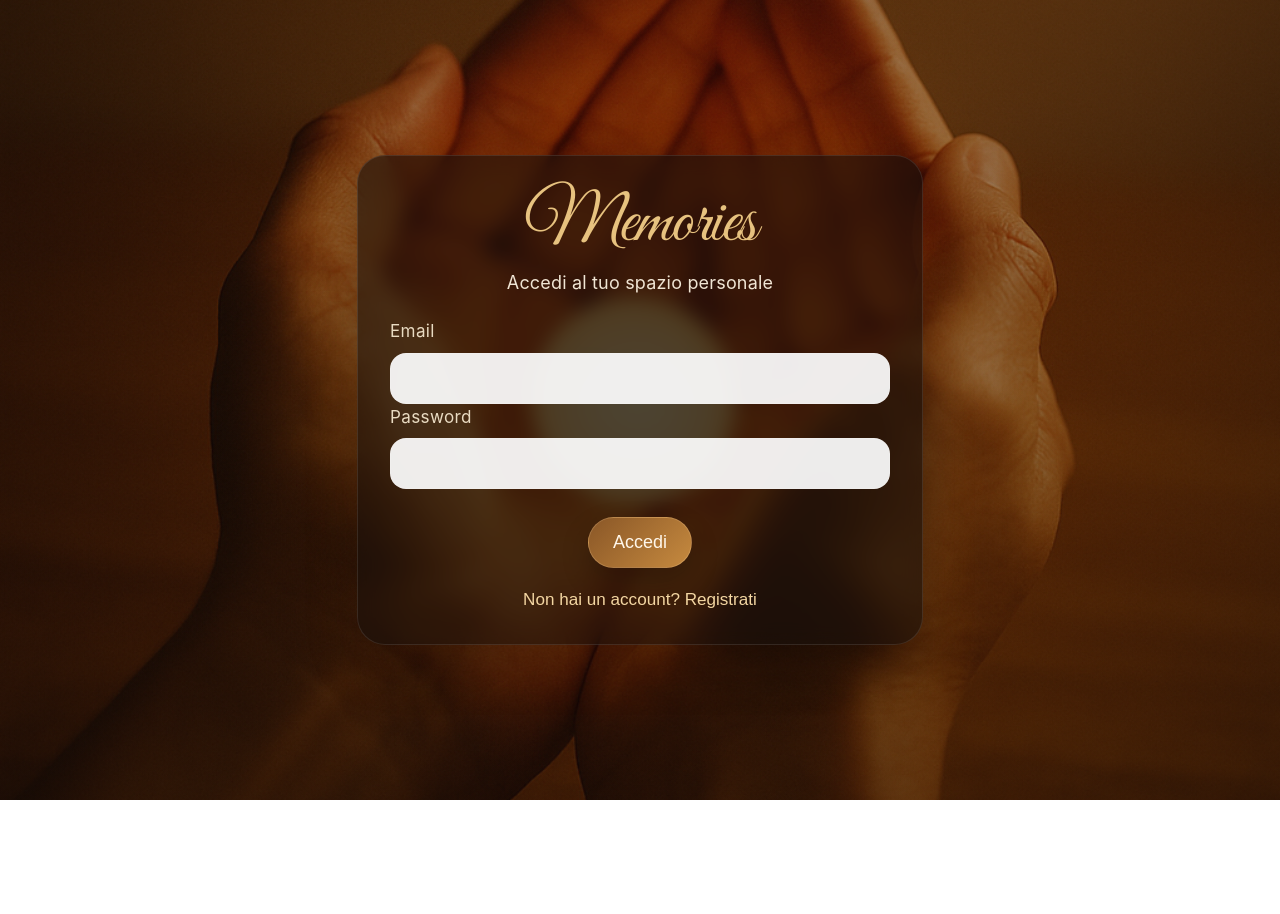
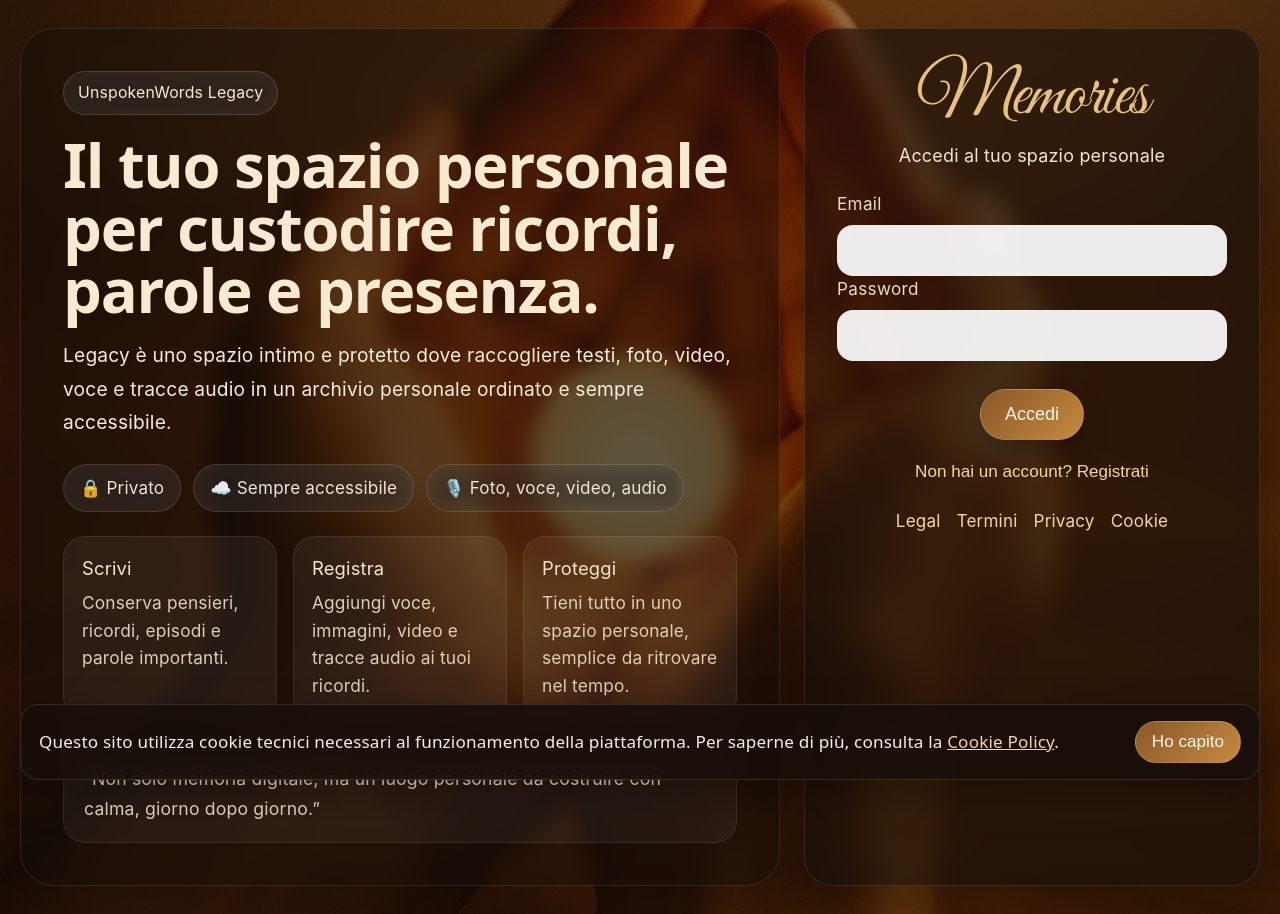
Before and after one commit to Paride63/unspokenwords-legacy-clean, a React (Vite) app: page / in a window 1280 px wide. Before the commit the page ends 800 px from the top, so only its background shows below. Built offline with nearby package versions, Linux system fonts and the light colour scheme.

Commit message:
Landig page new 230326

```diff
--- a/src/App.jsx
+++ b/src/App.jsx
@@ -102,6 +102,8 @@ function AuthScreen() {
   const [acceptTerms, setAcceptTerms] = useState(false)
   const [acceptPrivacy, setAcceptPrivacy] = useState(false)
 
+  const isMobile = typeof window !== 'undefined' && window.innerWidth < 980
+
   const handleSubmit = async () => {
     try {
       setLoading(true)
@@ -156,10 +158,80 @@ function AuthScreen() {
       <div style={styles.homeOverlay} />
       <div style={styles.homeVignette} />
 
+      <div
+        style={{
+          ...styles.authShell,
+          ...(isMobile ? styles.authShellMobile : {}),
+        }}
+      >
+        <div
+          style={{
+            ...styles.authLayout,
+            ...(isMobile ? styles.authLayoutMobile : {}),
+          }}
+        >
+          <div
+            style={{
+              ...styles.authHeroPanel,
+              ...(isMobile ? styles.authHeroPanelMobile : {}),
+            }}
+          >
+            <div style={styles.authBadge}>UnspokenWords Legacy</div>
+
+            <h1 style={styles.authHeroTitle}>
+              Il tuo spazio personale
+              <br />
+              per custodire ricordi,
+              <br />
+              parole e presenza.
+            </h1>
+
+            <div style={styles.authHeroLead}>
+              Legacy è uno spazio intimo e protetto dove raccogliere testi, foto, video,
+              voce e tracce audio in un archivio personale ordinato e sempre accessibile.
+            </div>
+
+            <div style={styles.authHeroPills}>
+              <span style={styles.authHeroPill}>🔒 Privato</span>
+              <span style={styles.authHeroPill}>☁️ Sempre accessibile</span>
+              <span style={styles.authHeroPill}>🎙️ Foto, voce, video, audio</span>
+            </div>
+
+            <div style={styles.authFeatureGrid}>
+              <div style={styles.authFeatureCard}>
+                <div style={styles.authFeatureTitle}>Scrivi</div>
+                <div style={styles.authFeatureText}>
+                  Conserva pensieri, ricordi, episodi e parole importanti.
+                </div>
+              </div>
+
+              <div style={styles.authFeatureCard}>
+                <div style={styles.authFeatureTitle}>Registra</div>
+                <div style={styles.authFeatureText}>
+                  Aggiungi voce, immagini, video e tracce audio ai tuoi ricordi.
+                </div>
+              </div>
+
+              <div style={styles.authFeatureCard}>
+                <div style={styles.authFeatureTitle}>Proteggi</div>
+                <div style={styles.authFeatureText}>
+                  Tieni tutto in uno spazio personale, semplice da ritrovare nel tempo.
+                </div>
+              </div>
+            </div>
+
+            <div style={styles.authQuoteBox}>
+              “Non solo memoria digitale, ma un luogo personale da costruire con calma,
+              giorno dopo giorno.”
+            </div>
+          </div>
+
           <div style={styles.authCard}>
             <h1 style={styles.authTitle}>Memories</h1>
             <div style={styles.authSubtitle}>
-          {mode === 'login' ? 'Accedi al tuo spazio personale' : 'Crea il tuo account'}
+              {mode === 'login'
+                ? 'Accedi al tuo spazio personale'
+                : 'Crea il tuo account personale'}
             </div>
 
             <div style={styles.field}>
@@ -231,6 +303,23 @@ function AuthScreen() {
                   ? 'Non hai un account? Registrati'
                   : 'Hai già un account? Accedi'}
               </button>
+            </div>
+
+            <div style={styles.authLegalRow}>
+              <a href="/legal" style={styles.legalLink}>
+                Legal
+              </a>
+              <a href="/termini" style={styles.legalLink}>
+                Termini
+              </a>
+              <a href="/privacy" style={styles.legalLink}>
+                Privacy
+              </a>
+              <a href="/cookie" style={styles.legalLink}>
+                Cookie
+              </a>
+            </div>
+          </div>
         </div>
       </div>
     </div>
@@ -285,7 +374,9 @@ function Home({
 
             <div style={styles.homeStatsRow}>
               {!isUnlocked ? (
-                <div style={styles.limitBadge}>Piano Free · {memoryCount}/{FREE_MEMORY_LIMIT} ricordi</div>
+                <div style={styles.limitBadge}>
+                  Piano Free · {memoryCount}/{FREE_MEMORY_LIMIT} ricordi
+                </div>
               ) : (
                 <div style={styles.limitBadge}>Accesso completo attivo</div>
               )}
@@ -783,7 +874,11 @@ function MemoryDetail({ memory, go, setEditing, deleteMemory }) {
           <div style={styles.sectionTitle}>Foto</div>
           <div style={styles.imageGrid}>
             {memory.images.map((img) => (
-              <button key={img.id} style={styles.imageButton} onClick={() => setPreviewSrc(img.url)}>
+              <button
+                key={img.id}
+                style={styles.imageButton}
+                onClick={() => setPreviewSrc(img.url)}
+              >
                 <img src={img.url} alt={img.name} style={styles.imagePreview} />
               </button>
             ))}
@@ -952,7 +1047,9 @@ function Editor({
       }
 
       if (field === 'videos' && file.size > MAX_VIDEO_SIZE) {
-        alert(`Il video "${file.name}" è troppo grande. Dimensione massima: ${MAX_VIDEO_SIZE_MB} MB.`)
+        alert(
+          `Il video "${file.name}" è troppo grande. Dimensione massima: ${MAX_VIDEO_SIZE_MB} MB.`
+        )
         continue
       }
 
@@ -988,7 +1085,9 @@ function Editor({
 
     for (const file of incomingFiles) {
       if (file.size > MAX_AUDIO_SIZE) {
-        alert(`Il file audio "${file.name}" è troppo grande. Dimensione massima: ${MAX_AUDIO_SIZE_MB} MB.`)
+        alert(
+          `Il file audio "${file.name}" è troppo grande. Dimensione massima: ${MAX_AUDIO_SIZE_MB} MB.`
+        )
         continue
       }
 
@@ -1071,7 +1170,11 @@ function Editor({
       for (const img of data.images || []) {
         if (img.file) {
           totalNewUploadBytes += img.file.size || 0
-          const uploaded = await uploadFileToBucket('memory-images', img, `images/${session.user.id}`)
+          const uploaded = await uploadFileToBucket(
+            'memory-images',
+            img,
+            `images/${session.user.id}`
+          )
           uploadedImages.push(uploaded)
         } else {
           uploadedImages.push(img)
@@ -1082,7 +1185,11 @@ function Editor({
       for (const video of data.videos || []) {
         if (video.file) {
           totalNewUploadBytes += video.file.size || 0
-          const uploaded = await uploadFileToBucket('memory-videos', video, `videos/${session.user.id}`)
+          const uploaded = await uploadFileToBucket(
+            'memory-videos',
+            video,
+            `videos/${session.user.id}`
+          )
           uploadedVideos.push(uploaded)
         } else {
           uploadedVideos.push(video)
@@ -1093,7 +1200,11 @@ function Editor({
       for (const track of data.audio?.tracks || []) {
         if (track.file) {
           totalNewUploadBytes += track.file.size || 0
-          const uploaded = await uploadFileToBucket('memory-audio', track, `tracks/${session.user.id}`)
+          const uploaded = await uploadFileToBucket(
+            'memory-audio',
+            track,
+            `tracks/${session.user.id}`
+          )
           uploadedTracks.push(uploaded)
         } else {
           uploadedTracks.push(track)
@@ -1532,7 +1643,12 @@ export default function App() {
   }
 
   if (!session) {
-    return <AuthScreen />
+    return (
+      <>
+        <AuthScreen />
+        {!cookieNoticeSeen && <CookieBanner onClose={dismissCookieNotice} />}
+      </>
+    )
   }
 
   if (page === 'home') {
@@ -1682,10 +1798,137 @@ const styles = {
       '-apple-system, BlinkMacSystemFont, "Segoe UI", Roboto, Helvetica, Arial, sans-serif',
   },
 
+  authShell: {
+    position: 'relative',
+    zIndex: 2,
+    width: 'min(1440px, calc(100% - 40px))',
+    padding: '28px 0',
+  },
+
+  authShellMobile: {
+    width: 'calc(100% - 20px)',
+    padding: '16px 0 20px',
+  },
+
+  authLayout: {
+    display: 'grid',
+    gridTemplateColumns: 'minmax(0, 1.25fr) minmax(380px, 0.75fr)',
+    gap: '24px',
+    alignItems: 'stretch',
+  },
+
+  authLayoutMobile: {
+    gridTemplateColumns: '1fr',
+    gap: '16px',
+  },
+
+  authHeroPanel: {
+    background: 'rgba(18, 12, 10, 0.44)',
+    border: '1px solid rgba(255,255,255,0.10)',
+    borderRadius: '34px',
+    padding: '42px',
+    backdropFilter: 'blur(10px)',
+    boxShadow: '0 22px 60px rgba(0,0,0,0.22)',
+    color: '#f5efe4',
+    display: 'flex',
+    flexDirection: 'column',
+    justifyContent: 'center',
+  },
+
+  authHeroPanelMobile: {
+    padding: '24px 18px',
+    borderRadius: '24px',
+  },
+
+  authBadge: {
+    display: 'inline-block',
+    alignSelf: 'flex-start',
+    padding: '8px 14px',
+    borderRadius: '999px',
+    background: 'rgba(255,255,255,0.08)',
+    border: '1px solid rgba(255,255,255,0.14)',
+    color: '#f7ead1',
+    fontSize: '0.88rem',
+    marginBottom: '18px',
+    backdropFilter: 'blur(8px)',
+  },
+
+  authHeroTitle: {
+    margin: '0 0 18px 0',
+    fontSize: 'clamp(2.3rem, 4.8vw, 4.8rem)',
+    lineHeight: 1.02,
+    fontWeight: 700,
+    color: '#f7ead1',
+    letterSpacing: '-0.02em',
+  },
+
+  authHeroLead: {
+    color: '#f6ebdc',
+    fontSize: 'clamp(1rem, 1.5vw, 1.15rem)',
+    lineHeight: 1.75,
+    maxWidth: '760px',
+    marginBottom: '24px',
+  },
+
+  authHeroPills: {
+    display: 'flex',
+    flexWrap: 'wrap',
+    gap: '12px',
+    marginBottom: '24px',
+  },
+
+  authHeroPill: {
+    display: 'inline-block',
+    padding: '10px 16px',
+    borderRadius: '999px',
+    background: 'rgba(255,255,255,0.08)',
+    border: '1px solid rgba(255,255,255,0.12)',
+    color: '#f0e5d4',
+    backdropFilter: 'blur(8px)',
+    fontSize: '0.95rem',
+  },
+
+  authFeatureGrid: {
+    display: 'grid',
+    gridTemplateColumns: 'repeat(auto-fit, minmax(200px, 1fr))',
+    gap: '16px',
+    marginBottom: '22px',
+  },
+
+  authFeatureCard: {
+    background: 'rgba(255,255,255,0.06)',
+    border: '1px solid rgba(255,255,255,0.08)',
+    borderRadius: '22px',
+    padding: '18px',
+  },
+
+  authFeatureTitle: {
+    color: '#f6e7cc',
+    fontSize: '1.02rem',
+    marginBottom: '8px',
+  },
+
+  authFeatureText: {
+    color: '#decfb6',
+    lineHeight: 1.6,
+    fontSize: '0.96rem',
+  },
+
+  authQuoteBox: {
+    marginTop: '4px',
+    padding: '18px 20px',
+    borderRadius: '22px',
+    background: 'rgba(255,255,255,0.05)',
+    border: '1px solid rgba(255,255,255,0.08)',
+    color: '#e7d9c2',
+    lineHeight: 1.7,
+    fontSize: '0.98rem',
+  },
+
   authCard: {
     position: 'relative',
     zIndex: 2,
-    width: 'min(500px, calc(100% - 40px))',
+    width: '100%',
     background: 'rgba(22, 14, 12, 0.58)',
     border: '1px solid rgba(255,255,255,0.10)',
     borderRadius: '28px',
@@ -1693,6 +1936,8 @@ const styles = {
     backdropFilter: 'blur(10px)',
     boxShadow: '0 18px 50px rgba(0,0,0,0.25)',
     color: '#f5efe4',
+    boxSizing: 'border-box',
+    alignSelf: 'stretch',
   },
 
   authTitle: {
@@ -1709,6 +1954,14 @@ const styles = {
     textAlign: 'center',
     marginBottom: '22px',
     color: '#f0e5d4',
+  },
+
+  authLegalRow: {
+    marginTop: '24px',
+    display: 'flex',
+    justifyContent: 'center',
+    gap: '16px',
+    flexWrap: 'wrap',
   },
 
   linkButton: {
@@ -2540,6 +2793,7 @@ const styles = {
     justifyContent: 'center',
     flexWrap: 'wrap',
   },
+
   homeContentWideMobile: {
     width: 'calc(100% - 24px)',
     padding: '18px 0 20px',
```
Lines whose indentation alone changed are shown as unchanged.
